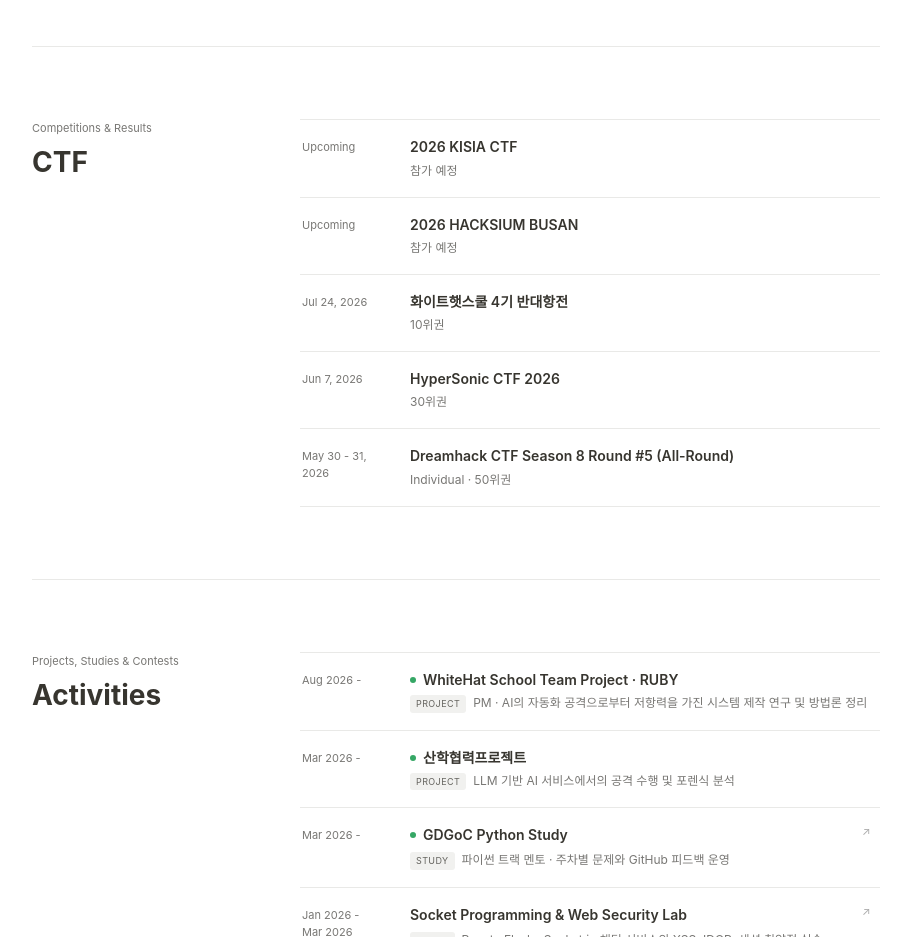
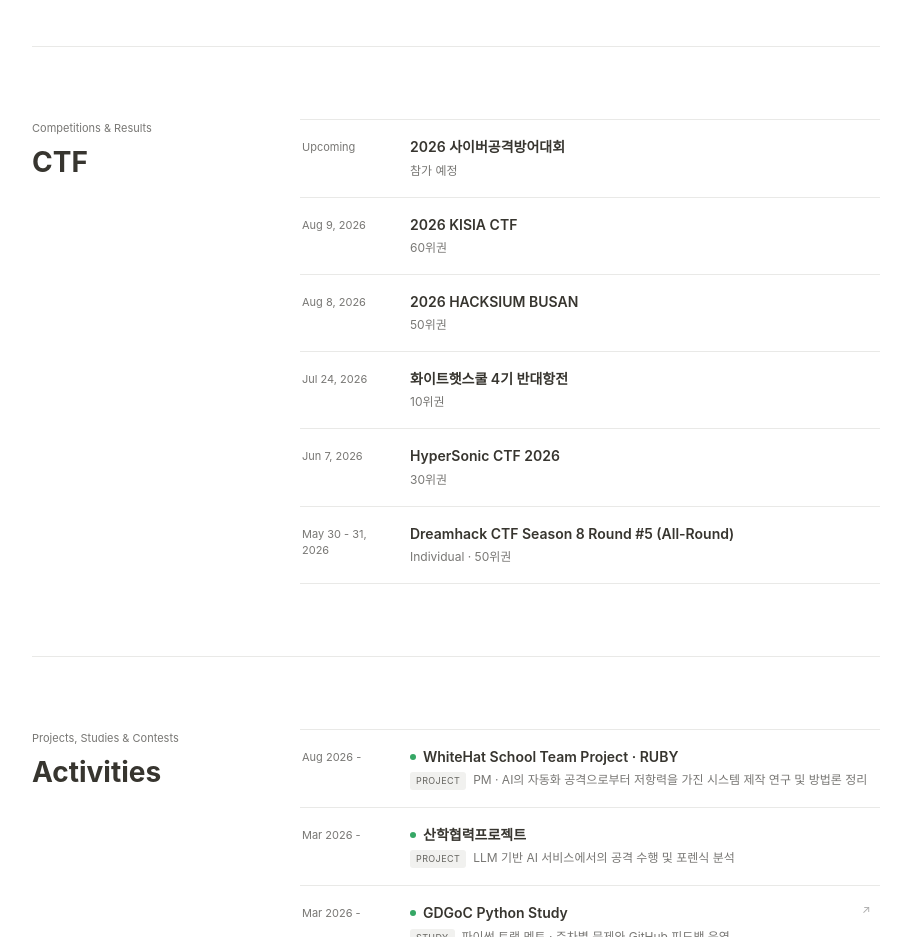
Before and after one commit to Opal1031/Opal1031.github.io, a plain HTML site: page index.html in a window 1280 px wide. Shown: the part 1200-2137 px from the top of the page, without its empty margins (250-1161 px from the left). Drawn offline with Linux system fonts and the light colour scheme.

Commit message:
feat: Update Portfolio

```diff
--- a/index.html
+++ b/index.html
@@ -3,7 +3,7 @@
   <head>
     <meta charset="UTF-8">
     <meta name="viewport" content="width=device-width,initial-scale=1">
-    <meta name="description" content="Web Security와 CTF를 공부하는 Minseo Kim의 포트폴리오">
+    <meta name="description" content="Minseo Kim (Op4l_)의 포트폴리오">
     <meta name="theme-color" content="#fff">
     <title>Minseo Kim (Op4l_)</title>
     <link rel="stylesheet" href="styles.css">
@@ -163,15 +163,22 @@
           <article>
             <time>Upcoming</time>
             <div>
-              <h3>2026 KISIA CTF</h3>
+              <h3>2026 사이버공격방어대회</h3>
               <p>참가 예정</p>
             </div>
           </article>
           <article>
-            <time>Upcoming</time>
+            <time>Aug 9, 2026</time>
+            <div>
+              <h3>2026 KISIA CTF</h3>
+              <p>60위권</p>
+            </div>
+          </article>
+          <article>
+            <time>Aug 8, 2026</time>
             <div>
               <h3>2026 HACKSIUM BUSAN</h3>
-              <p>참가 예정</p>
+              <p>50위권</p>
             </div>
           </article>
           <article>
```
